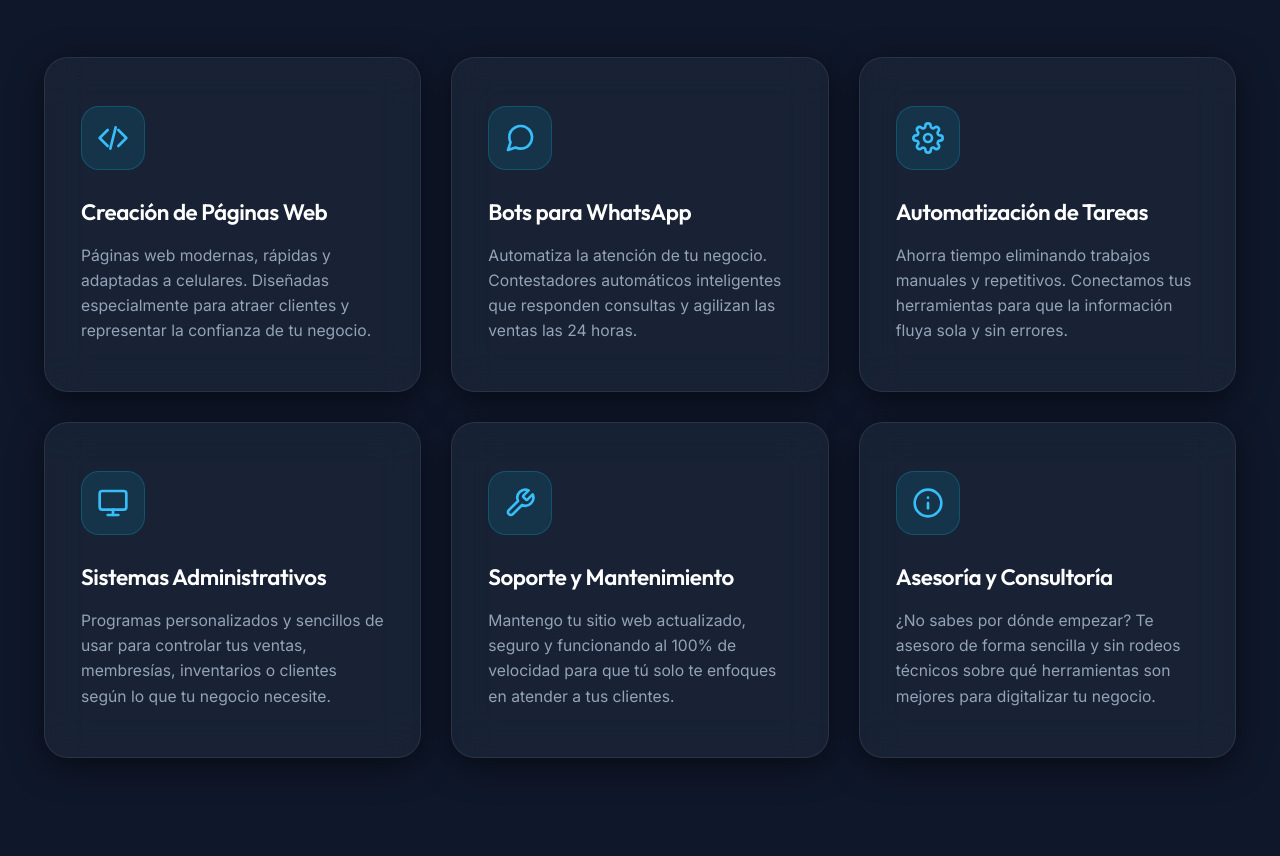
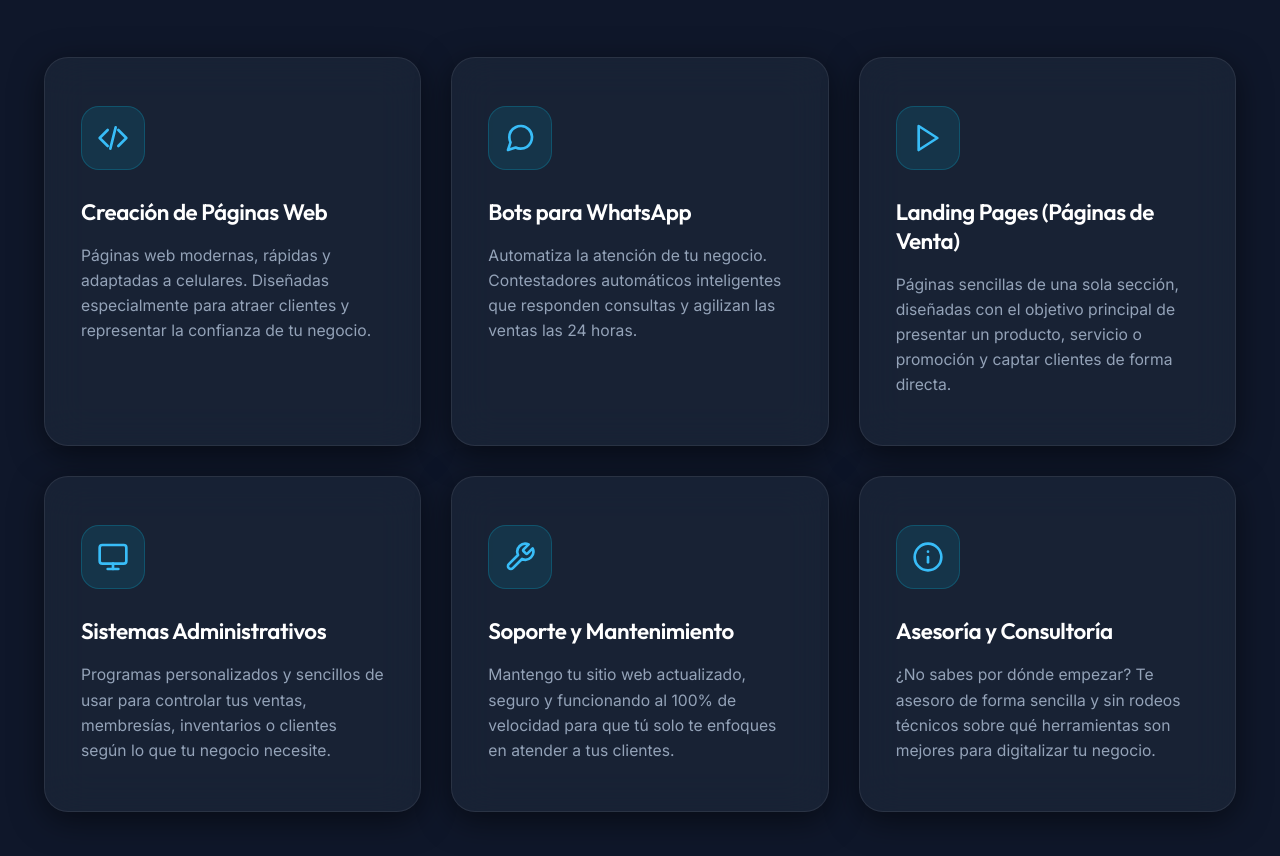
Before and after one commit to ngortiz/personal-website, a website: page index.html in a window 1280 px wide. Shown: the part 1747-2603 px from the top of the page. Drawn offline with Linux system fonts and the light colour scheme.

Commit message:
Replace Automatización de Tareas with Landing Pages (Páginas de Venta) in services grid

```diff
--- a/index.html
+++ b/index.html
@@ -158,16 +158,15 @@
                     <p>Automatiza la atención de tu negocio. Contestadores automáticos inteligentes que responden consultas y agilizan las ventas las 24 horas.</p>
                 </div>
 
-                <!-- Servicio 3: Automatización de Procesos -->
+                <!-- Servicio 3: Landing Pages -->
                 <div class="service-card glass-card reveal reveal-up delay-3">
                     <div class="service-icon">
                         <svg viewBox="0 0 24 24" fill="none" stroke="currentColor" stroke-width="2" stroke-linecap="round" stroke-linejoin="round">
-                            <circle cx="12" cy="12" r="3"></circle>
-                            <path d="M19.4 15a1.65 1.65 0 0 0 .33 1.82l.06.06a2 2 0 0 1 0 2.83 2 2 0 0 1-2.83 0l-.06-.06a1.65 1.65 0 0 0-1.82-.33 1.65 1.65 0 0 0-1 1.51V21a2 2 0 0 1-2 2 2 2 0 0 1-2-2v-.09A1.65 1.65 0 0 0 9 19.4a1.65 1.65 0 0 0-1.82.33l-.06.06a2 2 0 0 1-2.83 0 2 2 0 0 1 0-2.83l.06-.06a1.65 1.65 0 0 0 .33-1.82 1.65 1.65 0 0 0-1.51-1H3a2 2 0 0 1-2-2 2 2 0 0 1 2-2h.09A1.65 1.65 0 0 0 4.6 9a1.65 1.65 0 0 0-.33-1.82l-.06-.06a2 2 0 0 1 0-2.83 2 2 0 0 1 2.83 0l.06.06a1.65 1.65 0 0 0 1.82.33H9a1.65 1.65 0 0 0 1-1.51V3a2 2 0 0 1 2-2 2 2 0 0 1 2 2v.09a1.65 1.65 0 0 0 1 1.51 1.65 1.65 0 0 0 1.82-.33l.06-.06a2 2 0 0 1 2.83 0 2 2 0 0 1 0 2.83l-.06.06a1.65 1.65 0 0 0-.33 1.82V9a1.65 1.65 0 0 0 1.51 1H21a2 2 0 0 1 2 2 2 2 0 0 1-2 2h-.09a1.65 1.65 0 0 0-1.51 1z"></path>
+                            <polygon points="5 3 19 12 5 21 5 3"></polygon>
                         </svg>
                     </div>
-                    <h3>Automatización de Tareas</h3>
-                    <p>Ahorra tiempo eliminando trabajos manuales y repetitivos. Conectamos tus herramientas para que la información fluya sola y sin errores.</p>
+                    <h3>Landing Pages (Páginas de Venta)</h3>
+                    <p>Páginas sencillas de una sola sección, diseñadas con el objetivo principal de presentar un producto, servicio o promoción y captar clientes de forma directa.</p>
                 </div>
 
                 <!-- Servicio 4: Sistemas Administrativos a Medida -->
```
